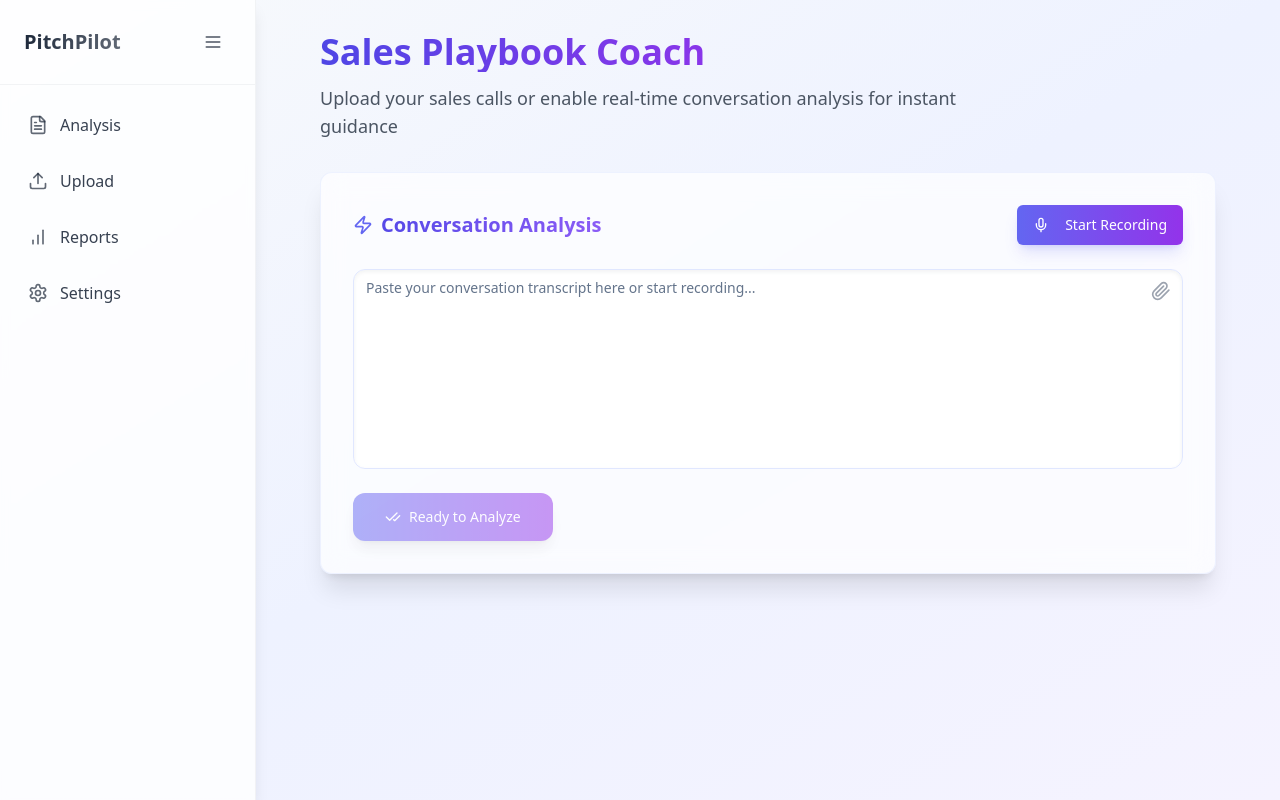
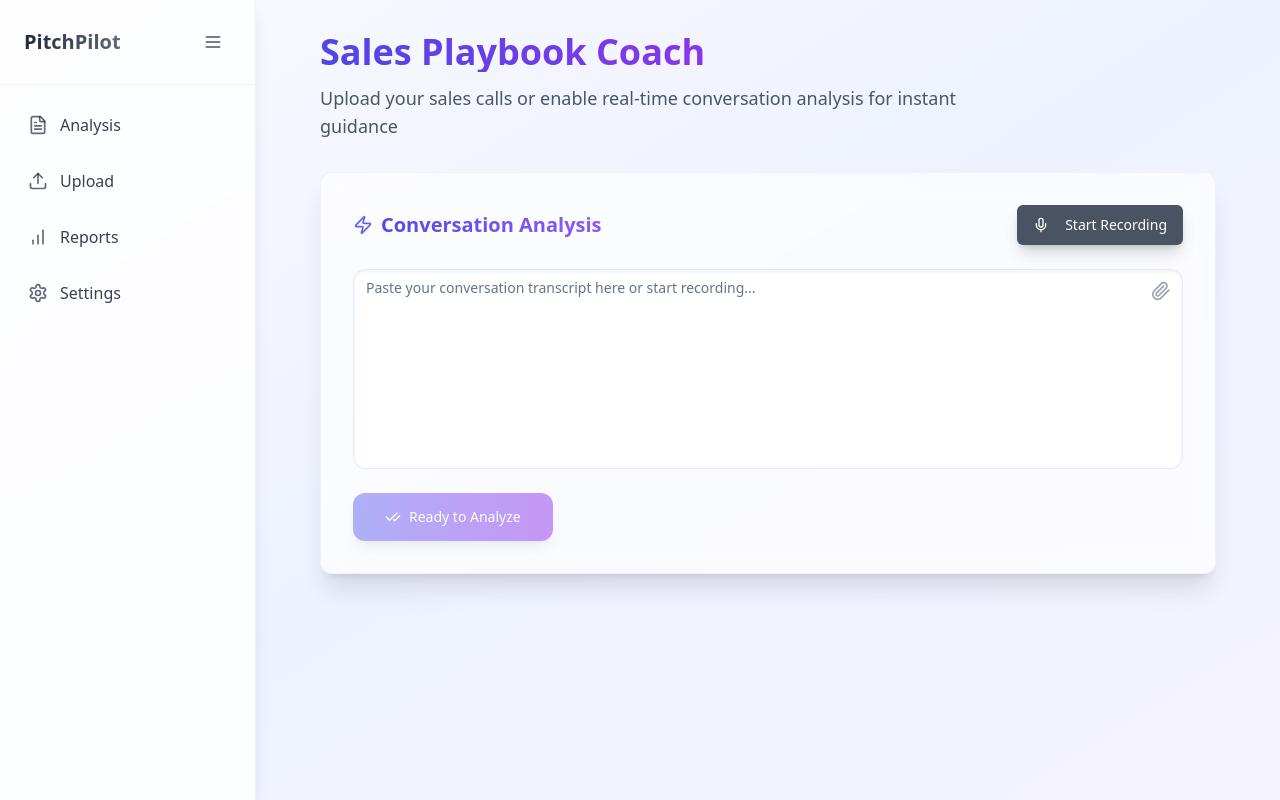
Before and after one commit to danteocualesjr/pitch-pilot-61b4a8cd, a React (Vite) app: page / in a window 1280 px wide. Built offline with nearby package versions, Linux system fonts and the light colour scheme.

Commit message:
Update color scheme
Update the color scheme to match the sidebar navigation colors.

```diff
--- a/src/components/RealtimeRecording.tsx
+++ b/src/components/RealtimeRecording.tsx
@@ -60,27 +60,27 @@ const RealtimeRecording = ({ onTranscriptUpdate }: RealtimeRecordingProps) => {
         variant={isRecording ? "destructive" : "default"}
         className={`relative group transition-all duration-300 ${
           isRecording
-            ? "bg-gradient-to-r from-rose-500 to-red-600 hover:from-rose-600 hover:to-red-700 shadow-lg shadow-red-500/30"
-            : "bg-gradient-to-r from-indigo-500 to-purple-600 hover:from-indigo-600 hover:to-purple-700 shadow-lg shadow-indigo-500/20"
+            ? "bg-primary/90 hover:bg-primary text-white shadow-lg shadow-primary/20"
+            : "bg-primary/80 hover:bg-primary text-white shadow-lg shadow-primary/20"
         }`}
       >
         {isRecording ? (
           <>
             <MicOff className="mr-2 h-4 w-4" />
             Stop Recording
-            <AudioLines className="absolute -right-2 -top-2 text-rose-200 animate-pulse" />
+            <AudioLines className="absolute -right-2 -top-2 text-white/80 animate-pulse" />
           </>
         ) : (
           <>
             <Mic className="mr-2 h-4 w-4" />
             <span>Start Recording</span>
-            <Sparkles className="absolute -right-2 -top-2 text-purple-200 opacity-0 group-hover:opacity-100 transition-opacity duration-300" size={16} />
+            <Sparkles className="absolute -right-2 -top-2 text-white/80 opacity-0 group-hover:opacity-100 transition-opacity duration-300" size={16} />
           </>
         )}
       </Button>
       {isRecording && (
-        <div className="flex items-center gap-2 text-sm text-primary/70 animate-pulse bg-gradient-to-r from-rose-500 to-red-600 bg-clip-text text-transparent font-medium">
-          <AudioLines className="h-4 w-4 text-rose-500" />
+        <div className="flex items-center gap-2 text-sm text-primary animate-pulse font-medium">
+          <AudioLines className="h-4 w-4 text-primary" />
           Listening...
         </div>
       )}
```
